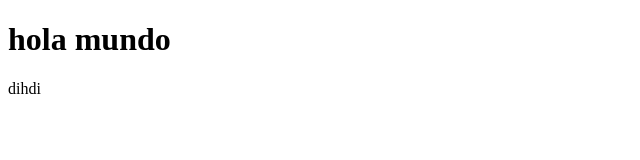
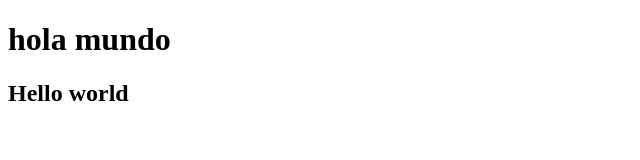
Before and after one commit to Licanpor/EjGitHub, a plain HTML site: page index.html in a window 1280 px wide. Shown: the whole page, without its empty margins (0-640 px from the left). Drawn offline with Linux system fonts and the light colour scheme.

Commit message:
agregue un h2

```diff
--- a/index.html
+++ b/index.html
@@ -7,6 +7,6 @@
 </head>
 <body>
 	<h1>hola mundo</h1>
-	<p>dihdi</p>
+	<h2>Hello world</h2>
 </body>
 </html>
```
